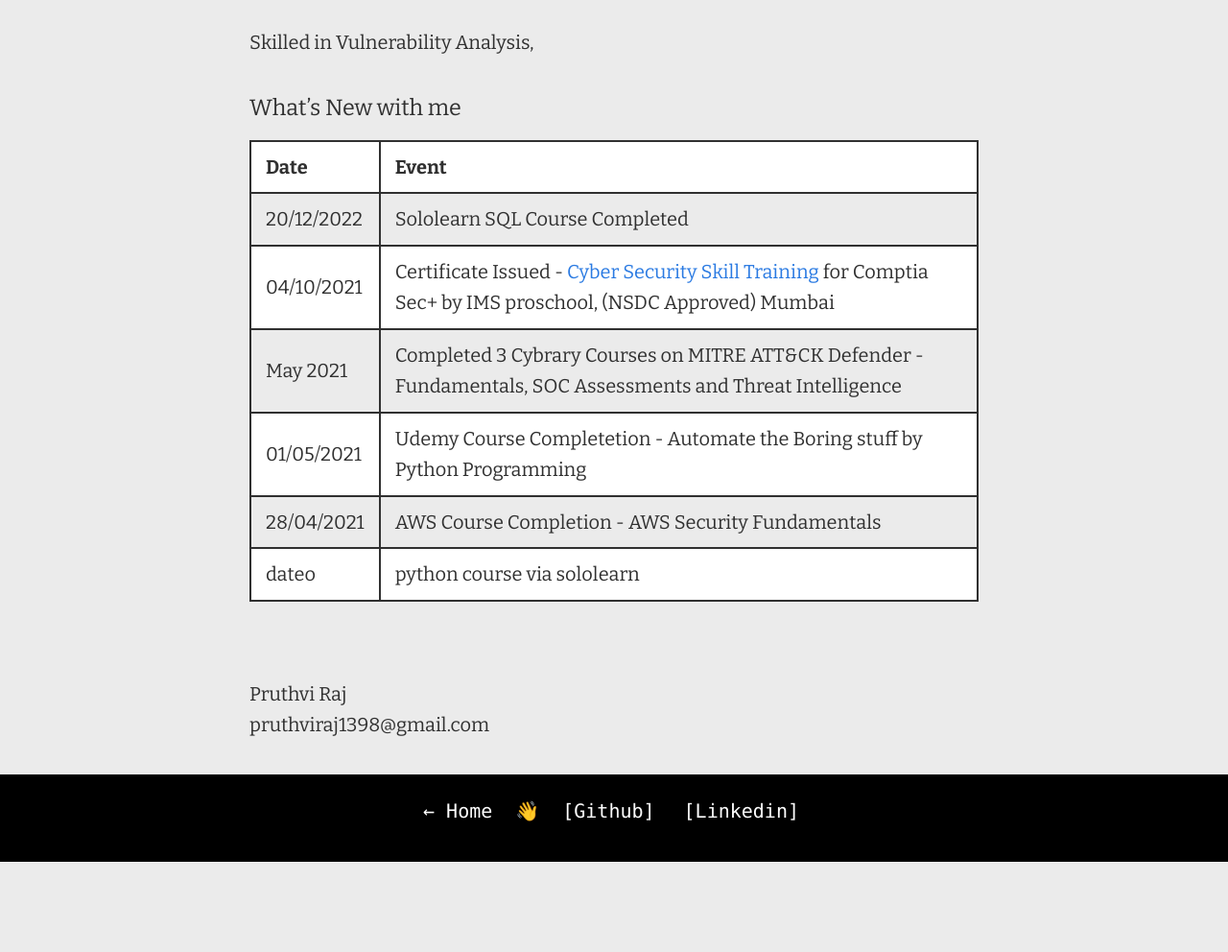
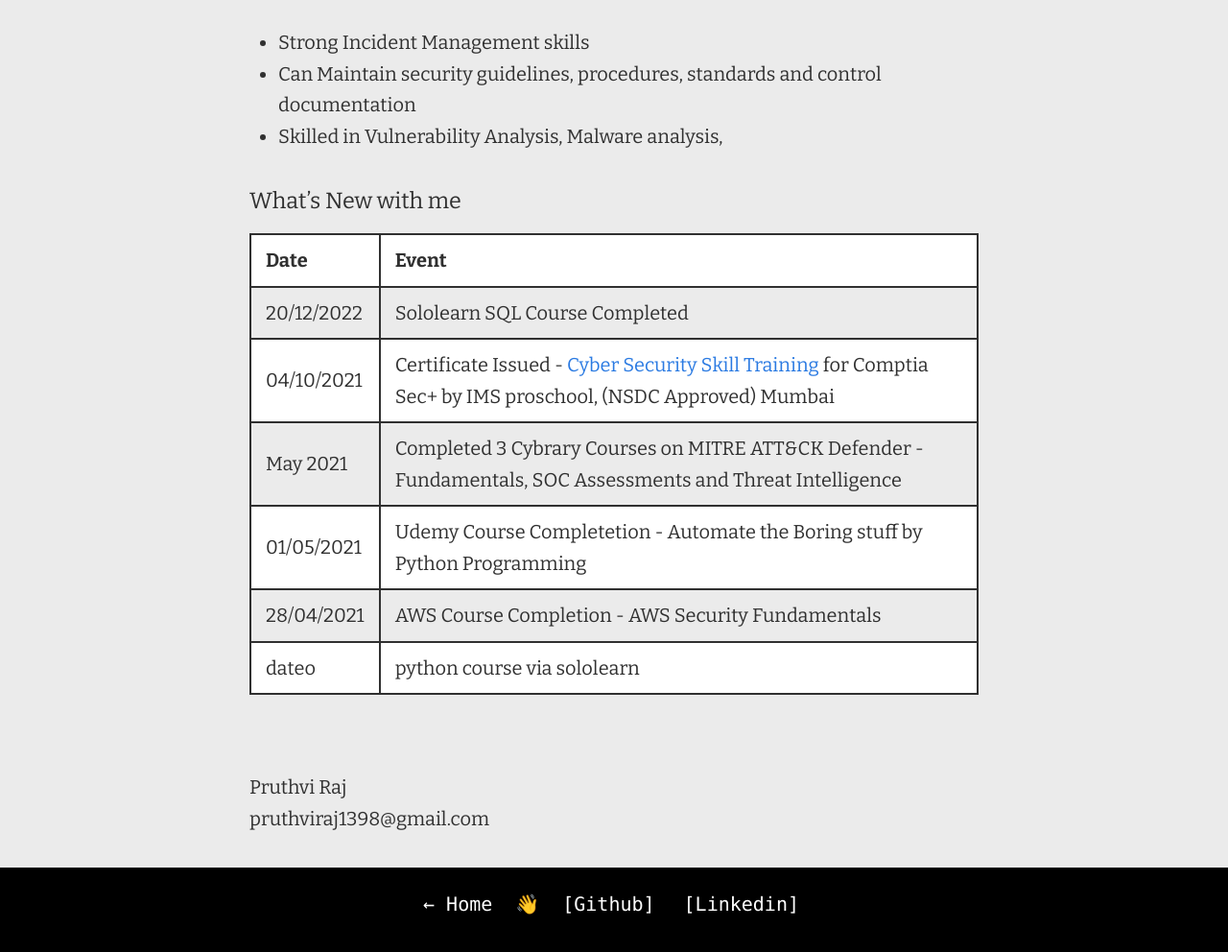
Before and after one commit to pruthvirajbhat/website-portfolio-old-uno, a Jekyll site: the page built from about.md, in a window 1280 px wide, cut to the strip 322-1317 px from the top of the page. Shown: the top 992 px of the strip at 96% size. Built offline with Jekyll 4.4.1, drawn with Linux system fonts in a browser that asks for light colours; before the commit the page ends 1220 px from its top, so only the background shows below that.

Commit message:
resp update

```diff
--- a/about.md
+++ b/about.md
@@ -3,7 +3,9 @@
 ---
 <!--Engineering Graduate Batch of 2020 in Electronics and Commn., Worked as Workday Consultant in Accenture providing support for Human Capital Management.-->
 
-Skilled in Vulnerability Analysis,
+- Strong Incident Management skills
+- Can Maintain security guidelines, procedures, standards and control documentation
+- Skilled in Vulnerability Analysis, Malware analysis,
 
 ### What's New with me
 
```
